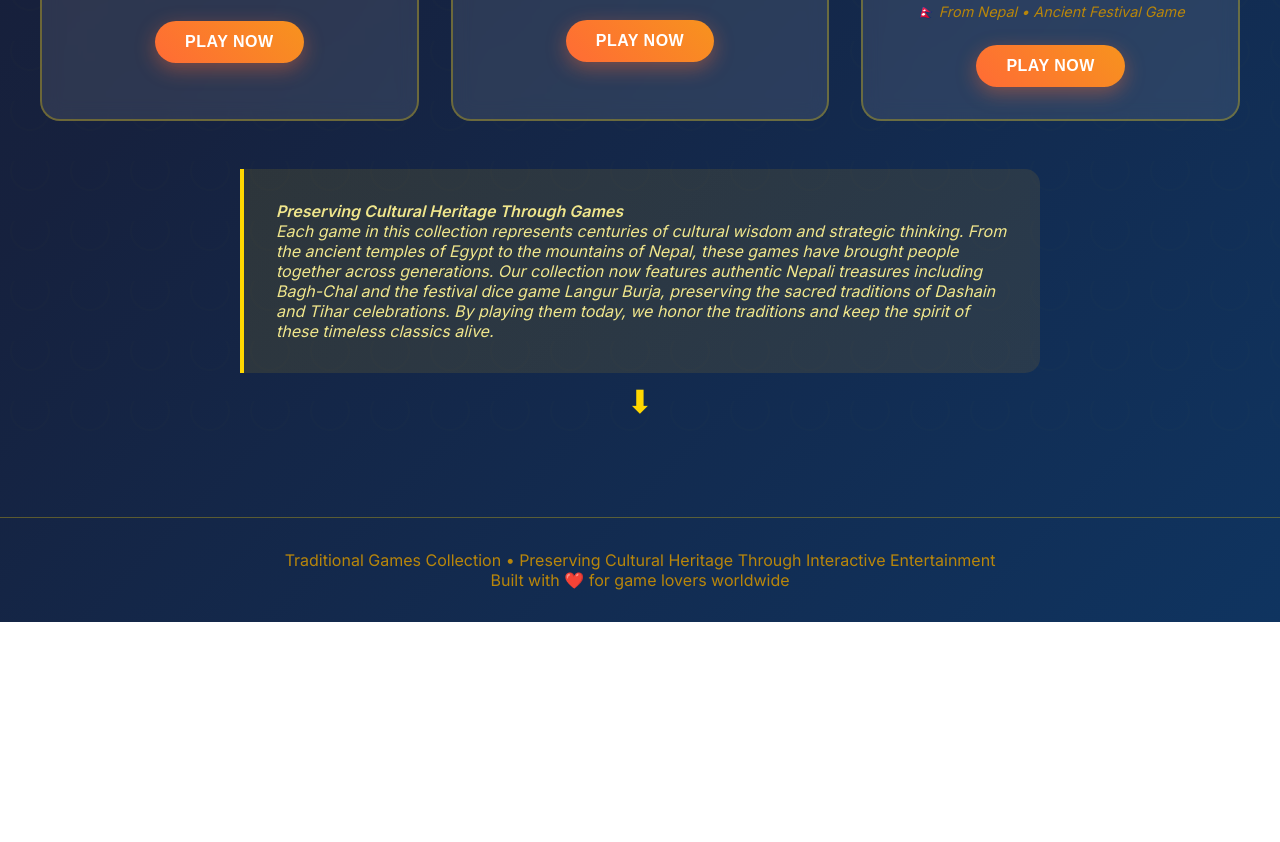
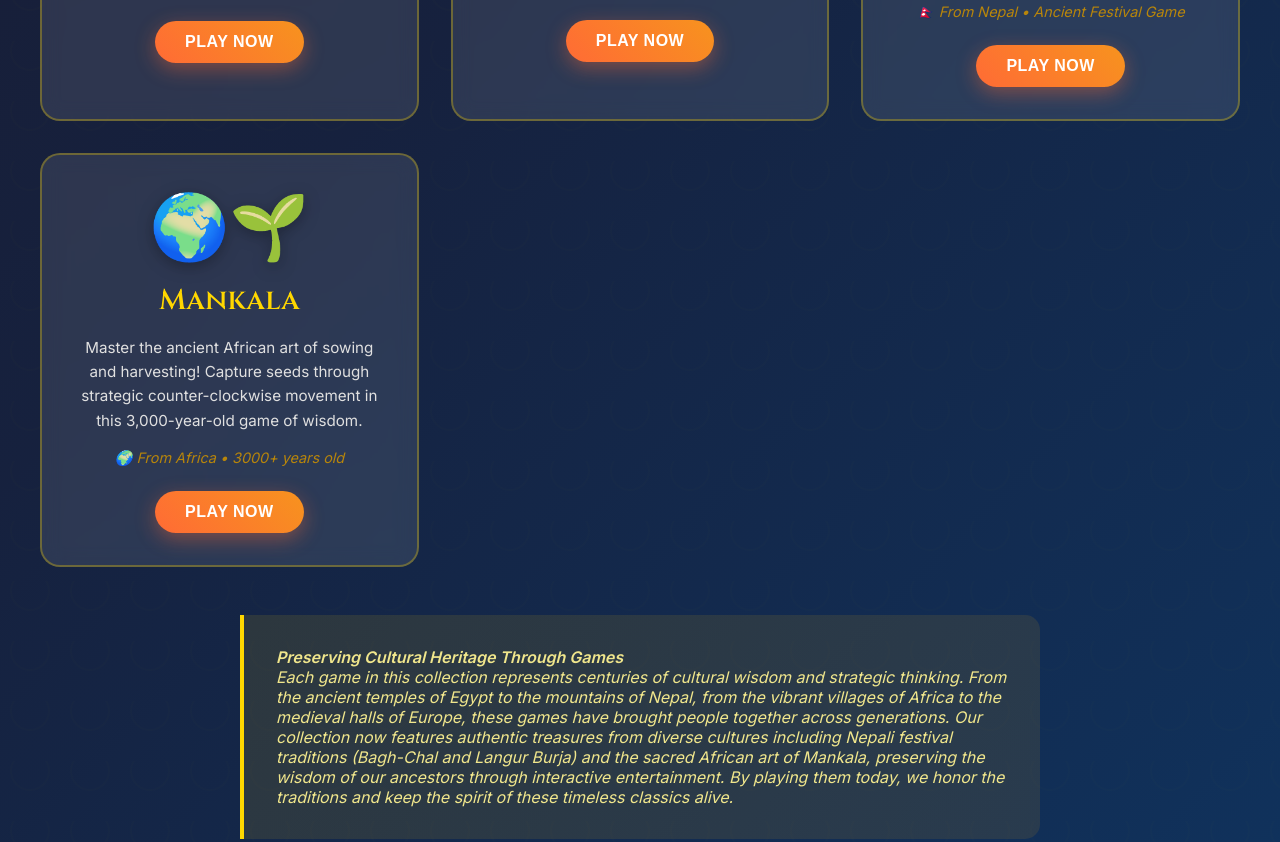
Before and after one commit to gghimire2041/baghchaal, a plain HTML site: page index.html in a window 1280 px wide. Shown: the part 1399-2241 px from the top of the page. Before the commit the page ends 2021 px from the top, so only its background shows below. Drawn offline with Linux system fonts and the light colour scheme.

Commit message:
Update index.html

```diff
--- a/index.html
+++ b/index.html
@@ -300,11 +300,20 @@
                 <p class="game-origin">🇳🇵 From Nepal • Ancient Festival Game</p>
                 <button class="play-button">Play Now</button>
             </div>
+
+            <!-- Mankala -->
+            <div class="game-card" onclick="playGame('mankala.html')">
+                <span class="game-icon">🌍🌱</span>
+                <h2 class="game-title">Mankala</h2>
+                <p class="game-description">Master the ancient African art of sowing and harvesting! Capture seeds through strategic counter-clockwise movement in this 3,000-year-old game of wisdom.</p>
+                <p class="game-origin">🌍 From Africa • 3000+ years old</p>
+                <button class="play-button">Play Now</button>
+            </div>
         </div>
 
         <div class="cultural-note">
             <strong>Preserving Cultural Heritage Through Games</strong><br>
-            Each game in this collection represents centuries of cultural wisdom and strategic thinking. From the ancient temples of Egypt to the mountains of Nepal, these games have brought people together across generations. Our collection now features authentic Nepali treasures including Bagh-Chal and the festival dice game Langur Burja, preserving the sacred traditions of Dashain and Tihar celebrations. By playing them today, we honor the traditions and keep the spirit of these timeless classics alive.
+            Each game in this collection represents centuries of cultural wisdom and strategic thinking. From the ancient temples of Egypt to the mountains of Nepal, from the vibrant villages of Africa to the medieval halls of Europe, these games have brought people together across generations. Our collection now features authentic treasures from diverse cultures including Nepali festival traditions (Bagh-Chal and Langur Burja) and the sacred African art of Mankala, preserving the wisdom of our ancestors through interactive entertainment. By playing them today, we honor the traditions and keep the spirit of these timeless classics alive.
         </div>
 
         <div class="scroll-indicator">⬇</div>
```
